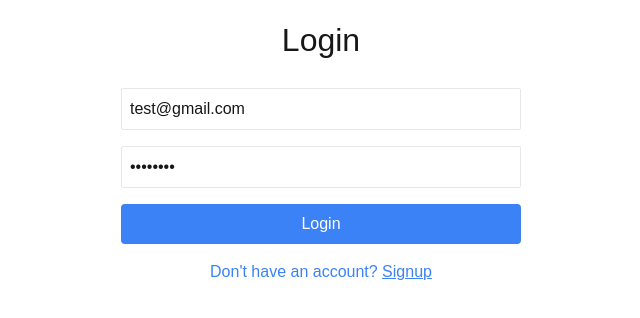
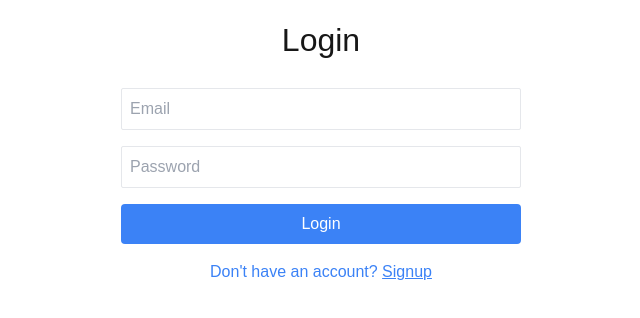
Before and after one commit to saebalam/todo, a Next.js app in the folder todo-frontend/: page /login in a window 1280 px wide. Shown: the top 318 px of the page, without its empty margins (319-959 px from the left). Built offline with nearby package versions, Linux system fonts and the light colour scheme.

Commit message:
removed default state

```diff
--- a/todo-frontend/src/app/components/login/Login.tsx
+++ b/todo-frontend/src/app/components/login/Login.tsx
@@ -7,8 +7,8 @@ import { useState } from "react";
 
 const Login = () => {
   const router = useRouter();
-  const [email, setEmail] = useState("test@gmail.com");
-  const [password, setPassword] = useState("password");
+  const [email, setEmail] = useState("");
+  const [password, setPassword] = useState("");
 
   const handleLogin = async (e: any) => {
     e.preventDefault();
```
